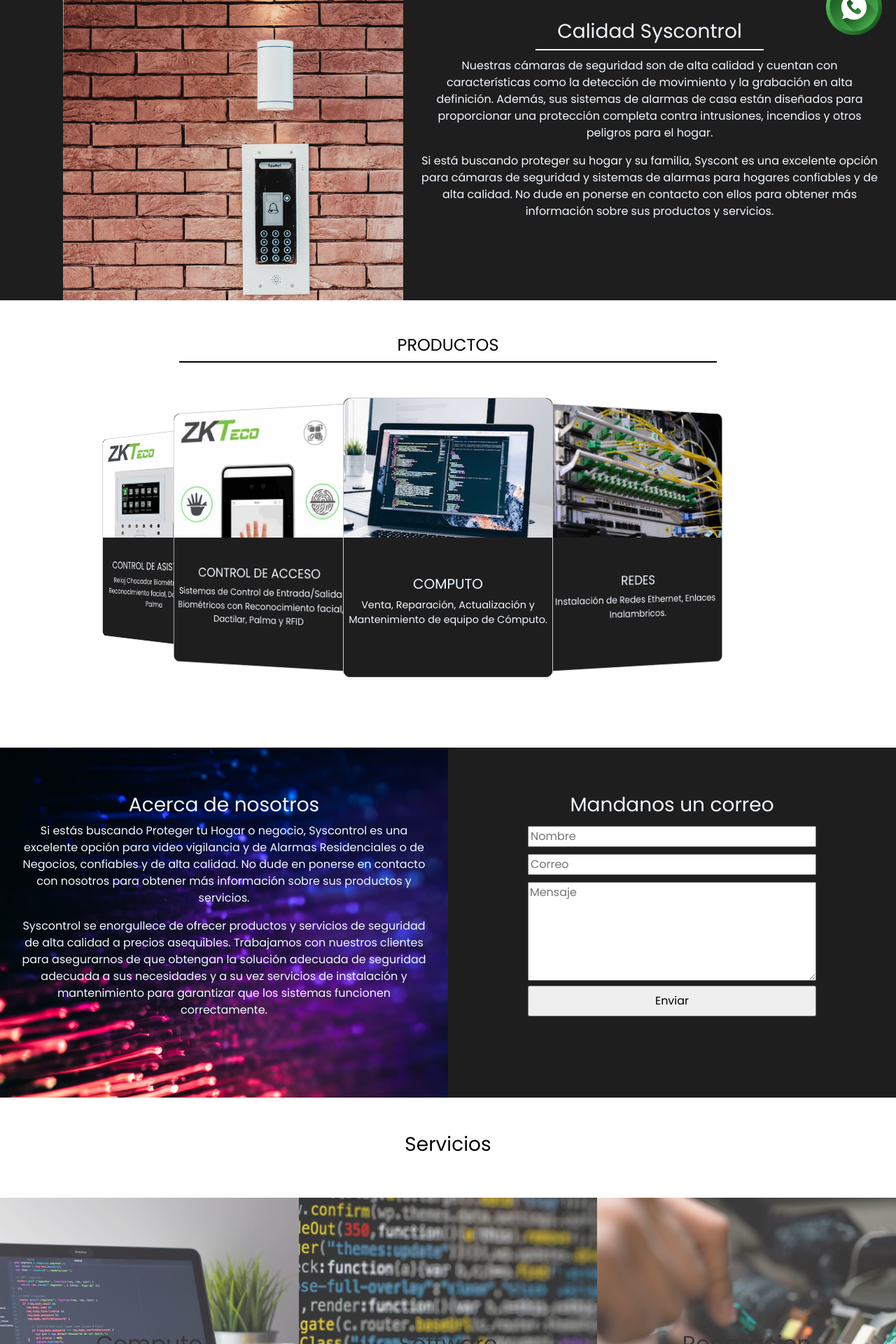
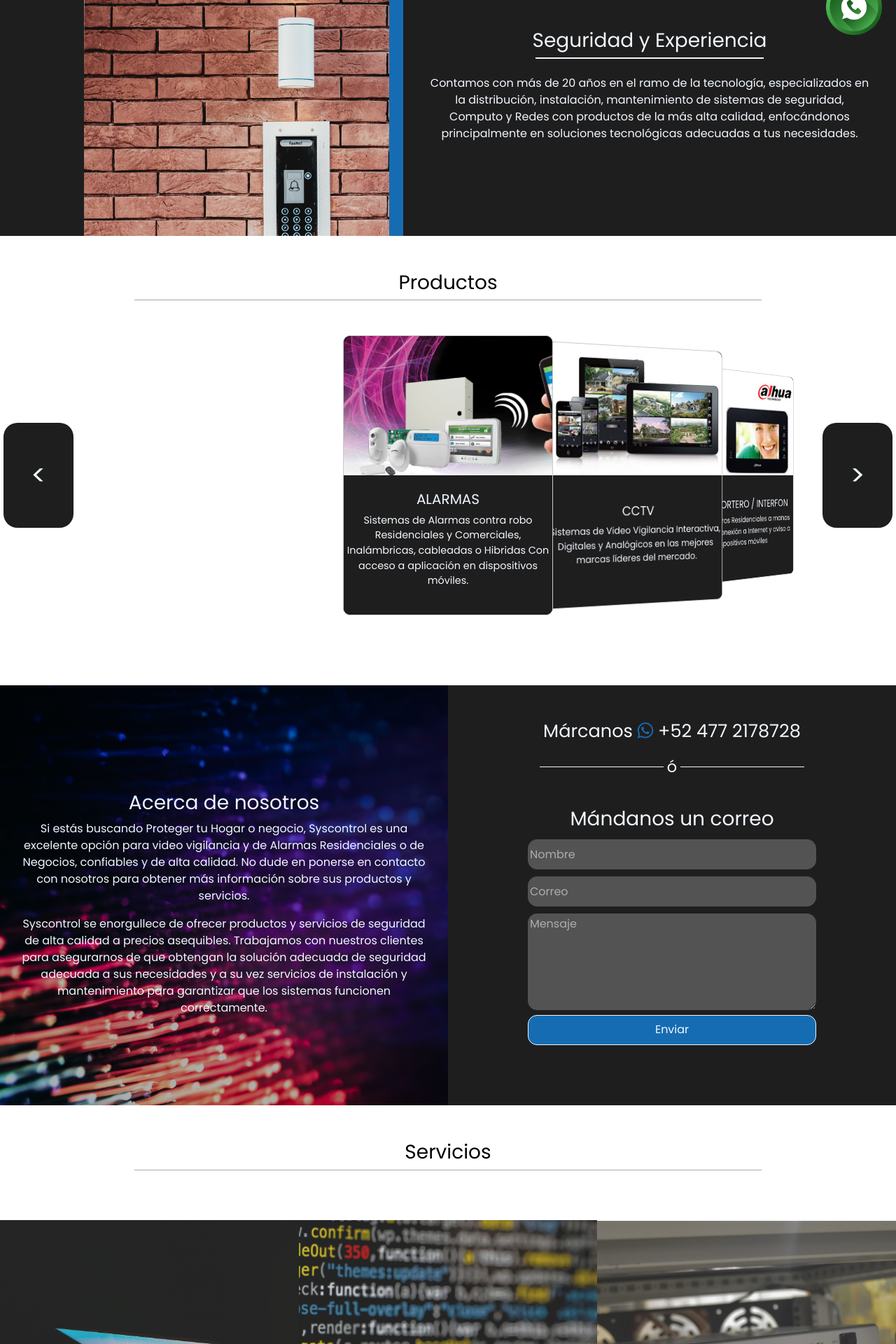
Before and after one commit to HazielDev/Portafolio.git.io, a PHP site: page /syscont/index.html in a window 1280 px wide. Shown: the part 720-2640 px from the top of the page at 70% size. Run offline with PHP 8.4, Linux system fonts and the light colour scheme; some libraries are stand-ins or nearby versions; some web fonts are replaced.

Commit message:
Add files via upload

```diff
--- a/syscont/Pages/carrusel.css
+++ b/syscont/Pages/carrusel.css
@@ -32,7 +32,7 @@
     perspective: 600px;
     --items: 7;
     --middle: 3;
-    pointer-events: none;
+    /* pointer-events: none; */
   }
 
   div.item {
--- a/syscont/form.php
+++ b/syscont/form.php
@@ -12,7 +12,7 @@ $mensaje .= "Enviado el: " . date("d/m/Y",time());
 $para = "hazieldev@gmail.com";
 $asunto = "Este email fue enviado desde la web";
 
-mail($para, $asunto, utf8_decode($mensaje),$header);
+mail($para, $asunto, $mensaje,$header);
 
 header("Location:index.html");
 
--- a/syscont/index.css
+++ b/syscont/index.css
@@ -268,15 +271,24 @@ z-index: 90;
 
 }
 
+#whats:hover{
+
+background-image: linear-gradient(to bottom, rgba(0, 0, 0, 0.3), rgba(0, 0, 0, 0.3)),
+url(images/whatsapp\ logo.png);
+border-radius: 50%;
+
+}
+
 #cont{
 
 height: 500px;
 width: 45%;
 background-image: url(camera.jpg);
 background-size: 600px;
-background-position: 90px -140px;
+background-position: 120px -180px;
 object-fit: cover;
 background-repeat: no-repeat;
+border-right: solid 20px var(--azulito);
 
 }
 
@@ -284,9 +296,10 @@ background-repeat: no-repeat;
 
 margin-top: 50px;
 display: flex;
-height: 500px;
+height: 400px;
 width: 100%;
 background-color: var(--negrito);
+overflow: hidden;
 
 }
 
@@ -391,16 +404,59 @@ border-top-right-radius: 0;
 
 .carousel{
 
+  position: relative;
   width:100%;
   margin: 0px 0px;
 
 }
 
+.boton-carrusel{
+
+position: absolute;
+height: 150px;
+width: 100px;
+background-color: var(--negrito);
+border-radius: 20px;
+color: azure;
+display: flex;
+align-items: center;
+justify-content: center;
+
+font-size: 2.5em;
+
+z-index: 99;
+
+user-select: none;
+
+transition: all 0.3s ease-in;
+
+}
+
+.boton-carrusel:hover{
+
+background-color: var(--azulito);
+cursor: pointer;
+
+}
+
+#boton-left{
+
+  left: 5px;
+
+}
+
+#boton-right{
+
+  right: 5px;
+
+}
+
+
 #acerca{
 
 display: flex;
 margin-top: 50px;
-height: 500px;
+height: 600px;
 width: 100%;
 background-color: var(--negrito);
 font-family: 'Poppins', sans-serif;
@@ -409,7 +465,11 @@ color: aliceblue;
 /* min-height:50%;
 background:linear-gradient(150deg, #166cb3 50%, #000000 50%) */
 
-background-image: url(images/Tecnologias\ Syscont.jpg);
+align-items: center;
+justify-content: center;
+
+background-image: linear-gradient(to bottom, rgba(0, 0, 0, 0.3), rgba(0, 0, 0, 0.3)),
+url(images/Tecnologias\ Syscont.jpg);
 background-repeat: no-repeat;
 background-size: 50%;
 
@@ -424,6 +484,9 @@ background-size: 50%;
   height: 100%;
   padding: 2%;
 
+  align-items: center;
+  justify-content: center;
+
 }
 
 #acerca-formulario{
@@ -436,13 +499,69 @@ background-size: 50%;
 
 }
 
+#acerca-formulario p{
+  margin-top: 20px;
+  font-size: 1.6em;
+
+}
+
+#o{
+
+  width: 100%;
+
+  display: flex;
+  flex-direction: row;
+  align-items: center;
+  justify-content: center;
+
+}
+
+#o p{
+
+  margin: 0;
+  margin-left: 5px;
+  margin-right: 5px;
+  font-size: 1.4em;
+
+}
+
+.input-form{
+
+  border-radius: 13px;
+  background-color: var(--negrito);
+  background-color: rgb(83, 83, 83);
+  border: solid 1px rgb(83, 83, 83);
+  color: azure;
+}
+
+::placeholder {
+  color: rgb(173, 173, 173);
+}
+
+#button-enviar{
+
+  background-color: var(--azulito);
+  border: solid 1px aliceblue;
+  color: aliceblue;
+  transition: background-color 0.5s ease;
+
+}
+
+#button-enviar:hover{
+
+color: #166cb3;
+background-color: aliceblue;
+
+}
 
 section{
 
+margin-top: 20px;
 display: flex;
 width: 100%;
 height: 530px;
 
+align-items: center ;
 
 }
 
@@ -450,12 +569,13 @@ height: 530px;
 
 display: flex;
 
+height: 450px;
 width: 0;
 flex-grow: 1;
 object-fit: cover;
-opacity: 0.8;
+opacity: 0.9;
 transition: .5s ease;
-filter: contrast(95%);
+filter: contrast(90%);
 
 background-position: center;
 background-size: 150%;
@@ -466,6 +586,8 @@ justify-content: center;
 
 font-size: 0em;
 
+flex-direction: column;
+
 }
 
 .section-div:hover{
--- a/syscont/index.html
+++ b/syscont/index.html
@@ -7,6 +7,7 @@
     <link rel="stylesheet" href="index.css">
     <link rel="stylesheet" href="Pages/carrusel.css">
     <link href="https://cdn.jsdelivr.net/npm/bootstrap@5.2.3/dist/css/bootstrap.min.css" rel="stylesheet" integrity="sha384-rbsA2VBKQhggwzxH7pPCaAqO46MgnOM80zW1RWuH61DGLwZJEdK2Kadq2F9CUG65" crossorigin="anonymous">
+    <link rel="stylesheet" href="https://cdnjs.cloudflare.com/ajax/libs/font-awesome/6.3.0/css/all.min.css" integrity="sha512-SzlrxWUlpfuzQ+pcUCosxcglQRNAq/DZjVsC0lE40xsADsfeQoEypE+enwcOiGjk/bSuGGKHEyjSoQ1zVisanQ==" crossorigin="anonymous" referrerpolicy="no-referrer" />
     <link rel="icon" href="Syscont logo.jpg" type="image/x-icon">
 
 
@@ -22,7 +23,7 @@
         <a href="">SISTEMAS Y CONTROLES DE SEGURIDAD</a>
         </div>
         <div id="telefono">
-            Numero de contacto: 477-217-87-28
+            <p>Londres 308, Col. Andrade, León, Guanajuato c.p.  37020 Tel 477 2178728 info@syscontrolmx.com</p>
         </div>
 
     </div>
@@ -53,10 +54,9 @@
             <div id="cont"></div>
             <div id="cont-text">
 
-                <h3>Calidad Syscontrol</h3>
+                <h3>Seguridad y Experiencia</h3>
                 <div style="width: 50%; height: 2px; background-color: aliceblue;"></div>
-                <p style="margin-top: 10px;">Nuestras cámaras de seguridad son de alta calidad y cuentan con características como la detección de movimiento y la grabación en alta definición. Además, sus sistemas de alarmas de casa están diseñados para proporcionar una protección completa contra intrusiones, incendios y otros peligros para el hogar.</p>
-                <p>Si está buscando proteger su hogar y su familia, Syscont es una excelente opción para cámaras de seguridad y sistemas de alarmas para hogares confiables y de alta calidad. No dude en ponerse en contacto con ellos para obtener más información sobre sus productos y servicios.</p>
+                <p style="margin-top: 10px; padding: 2%;">Contamos con más de 20 años en el ramo de la tecnología, especializados en la distribución, instalación, mantenimiento de sistemas de seguridad, Computo y Redes  con productos de la más alta calidad, enfocándonos principalmente en soluciones tecnológicas adecuadas a tus necesidades.</p>
 
             </div>
 
@@ -64,12 +64,12 @@
 
         <div id="cont-productos">
 
-            <h4>PRODUCTOS</h4>
-            <div style="height: 2px; width: 60%; background-color: black;"></div>
+            <h3>Productos</h3>
+            <div style="width: 70%; height: 1px; background-color: darkgrey;"></div>
 
         <div id="carousel">
             <div class="item">
-                <div class="product-item">
+                <div class="product-item" id="item-1" onclick="mover(1)">
                     <div class="product-img" style="background-image: url(images/Syscont\ Alarmas.jpg); background-size: 500px;"></div>
                     <div class="product-text">
                         <h5>ALARMAS</h5>
@@ -78,7 +78,7 @@
                 </div>
             </div>
             <div class="item">
-                <div class="product-item">
+                <div class="product-item" id="item-2" onclick="mover(2)">
                     <div class="product-img"></div>
                     <div class="product-text">
                         <h5>CCTV</h5>
@@ -87,7 +87,7 @@
                 </div>
             </div>
             <div class="item">
-                <div class="product-item">
+                <div class="product-item" id="item-3" onclick="mover(3)">
                     <div class="product-img" style="background-image: url(images/Interfon.jpg);"></div>
                     <div class="product-text">
                         <h5>VIDEO PORTERO / INTERFON</h5>
@@ -97,7 +97,7 @@
                 </div>
             </div>
             <div class="item">
-                <div class="product-item">
+                <div class="product-item" id="item-4" onclick="mover(4)">
                     <div class="product-img" style="background-image: url(images/Asistencia.jpg);"></div>
                     <div class="product-text">
                         <h5>CONTROL DE ASISTENCIA</h5>
@@ -106,7 +106,7 @@
                 </div>
             </div>
             <div class="item">
-                <div class="product-item">
+                <div class="product-item" id="item-5" onclick="mover(5)">
                     <div class="product-img" style="background-image: url(images/Control\ de\ Acceso.jpg);"></div>
                     <div class="product-text">
                         <h5>CONTROL DE ACCESO</h5>
@@ -115,7 +115,7 @@
                 </div>
             </div>
             <div class="item">
-                <div class="product-item">
+                <div class="product-item" id="item-6" onclick="mover(6)">
                     <div class="product-img" style="background-image: url(images/Computo\ 2.jpg); background-size: 600px; background-position: center;"></div>
                     <div class="product-text">
                         <h5>COMPUTO</h5>
@@ -124,7 +124,7 @@
                 </div>
             </div>
             <div class="item">
-                <div class="product-item">
+                <div class="product-item" id="item-7" onclick="mover(7)">
                     <div class="product-img" style="background-image: url(images/Redes.jpg);"></div>
                     <div class="product-text">
                         <h5>REDES</h5>
@@ -132,7 +132,13 @@
                     </div>
                 </div>
             </div>
-          </div>
+
+            <div id="boton-left" class="boton-carrusel" onclick="mover_isq()"><</div>
+            <div id="boton-right" class="boton-carrusel" onclick="mover_der()">></div>
+
+        </div>
+
+
 
           <div id="acerca">
 
@@ -140,43 +146,75 @@
             <div id="acerca-texto">
                 <h3 style="margin-top: 40px;">Acerca de nosotros</h3>
                 <p>Si estás buscando Proteger tu Hogar o negocio, Syscontrol es una excelente opción para video vigilancia y de Alarmas Residenciales o de Negocios, confiables y de alta calidad. No dude en ponerse en contacto con nosotros para obtener más información sobre sus productos y servicios.</p>
-                <p>Syscontrol se enorgullece de ofrecer productos y servicios de seguridad de alta calidad a precios asequibles. Trabajamos con nuestros clientes para asegurarnos de que obtengan la solución adecuada de seguridad adecuada a sus necesidades y  a su vez servicios de instalación y mantenimiento para garantizar que los sistemas funcionen correctamente.
-                </p>
+                <p>Syscontrol se enorgullece de ofrecer productos y servicios de seguridad de alta calidad a precios asequibles. Trabajamos con nuestros clientes para asegurarnos de que obtengan la solución adecuada de seguridad adecuada a sus necesidades y a su vez servicios de instalación y mantenimiento para garantizar que los sistemas funcionen correctamente.</p>
             </div>
+
             <div id="acerca-formulario">
-                <h3 style="margin-top: 40px;">Mandanos un correo</h3>
+
+                <p id="marcanos">Márcanos <i class="fa-brands fa-whatsapp" style="color: #166cb3;"></i> +52 477 2178728</p>
+
+                <div id="o">
+                    <div style="height: 1px; width: 30%; background-color: aliceblue;"></div>
+                    <p>ó</p>
+                    <div style="height: 1px; width: 30%; background-color: aliceblue;"></div>
+                </div>
+
+                <h3 style="margin-top: 40px;">Mándanos un correo</h3>
 
                 <form action="form.php" method="POST">
 
-                    <input type="text" id="nombre" name="nombre" required placeholder="Nombre" style="width: 70%; margin-top: 5px;"><br>
+                    <input type="text" id="nombre" class="input-form" name="nombre" required placeholder="Nombre" style="width: 70%; margin-top: 5px; height: 25%;"><br>
 
-                    <input type="email" id="correo" name="correo" required placeholder="Correo" style="width: 70%; margin-top: 10px;"><br>
+                    <input type="email" id="correo" class="input-form" name="correo" required placeholder="Correo" style="width: 70%; margin-top: 10px; height: 25%;"><br>
 
-                    <textarea id="mensaje" name="mensaje" required placeholder="Mensaje" style="width: 70%; margin-top: 10px; height: 80%;"></textarea><br>
+                    <textarea id="mensaje" class="input-form" name="mensaje" required placeholder="Mensaje" style="width: 70%; margin-top: 10px; height: 80%;"></textarea><br>
 
-                    <input type="submit" value="Enviar" style="width:70%; height: 25%;">
+                    <input type="submit" id="button-enviar" value="Enviar" style="width:70%; height: 25%; border-radius: 13px;">
                   </form>
             </div>
 
           </div>
 
           <h3 style="margin-top: 50px;">Servicios</h3>
+          <div style="width: 70%; height: 1px; background-color: darkgrey;"></div>
 
           <section id="servicios">
-            <div class="section-div" style="background-image: url(images/Computa\ syscont.jpg);">
+            <div class="section-div" id="section-servicios" style="background-image: url(images/syscont\ commputo.jpg);">
             <h2>Computo</h2>
+            <p>Venta, Reparación, Actualización y Mantenimiento de equipo de Cómputo.</p>
             </div>
-            <div class="section-div" style="background-image: url(images/Software.jpg);">
+            <div class="section-div" id="section-software" style="background-image: url(images/Software.jpg);">
             <h2>Software</h2>
+            <p>Somos distribuidores ASPEL.</p>
             </div>
-            <div class="section-div" style="background-image: url(images/Reparacioin\ Syscont.jpg);">
-            <h2>Reparacion</h2>
+            <div class="section-div" id="section-redes" style="background-image: url(images/Syscont\ Sistemas\ de\ Redes.jpg)">
+            <h2>Redes</h2>
+            <p>Instalación de Redes Ethernet, Enlaces Inalámbricos.</p>
             </div>
         </section>
 
         <footer>
-            <p>Derechos de autor @2023 SYSCONTROL | Hecho por HazielDev</p>
-            <p>Contacto: Contacto@syscont.com | Desarrollador: hazieldev@gmail.com</p>
+            <div id="foot-acerca">
+                <h4>Contacto</h4>
+                <p style="color: darkgray;">Llámanos o mándanos un mensaje para que un asesor nuestro te atienda sin compromiso alguno.</p>
+                <p><i class="fa-solid fa-phone" style="color: #166cb3;"></i> <a href="tel:4772178728">+52 477 2178728</a></p>
+                <p><i class="fa-solid fa-envelope" style="color: #166cb3;"></i> <a href="#footer-acerca" onclick="correo_info()">info@syscontrolmx.com</a></p>
+                <p><i class="fa-solid fa-user" style="color: #166cb3;"></i> Carlos Eduardo Sepúlveda Arias.</p>
+
+
+            </div>
+            <div id="foot-dev">
+                <h4>información</h4>
+                <p> <span style="color:darkgray;">Aceptamos:</span> <i class="fa-brands fa-cc-visa" style="color: #166cb3;"></i> VISA/ <i class="fa-brands fa-cc-mastercard" style="color: #166cb3;"></i> Mastercard</p>
+                <p> <span style="color:darkgray">Desarrollador web:</span> <a onclick="Correu()" href="#foot-dev">Hazieldev@gmail.com</a> </p>
+                <p> <i class="fa-solid fa-location-dot" style="color: #166cb3;"></i> <a href="https://goo.gl/maps/ZFfMoPsAqFuBrujw6" target="_blank">Londres 308, Col. Andrade, León, Guanajuato c.p. 37020</a></p>
+                <p style="color: darkgray;">©Syscontrolmx 2023. TODOS LOS DERECHOS RESERVADOS.</p>
+
+            </div>
+
+            <div id="foot-logo">
+                <img src="images/Syscontrol Seguridad.png" alt="">
+            </div>
         </footer>
 
     </div>
```
Also changed, not shown: other parts of syscont/index.css (+105 -12 lines), syscont/index.js (+63 -10 lines), syscont/images/Syscont Computo.jpg (added), syscont/images/Syscont Redes.jpg (added), syscont/images/Syscont Sistemas de Redes.jpg (added), syscont/images/Syscontrol Seguridad.png (added), syscont/images/syscont commputo.jpg (added).
